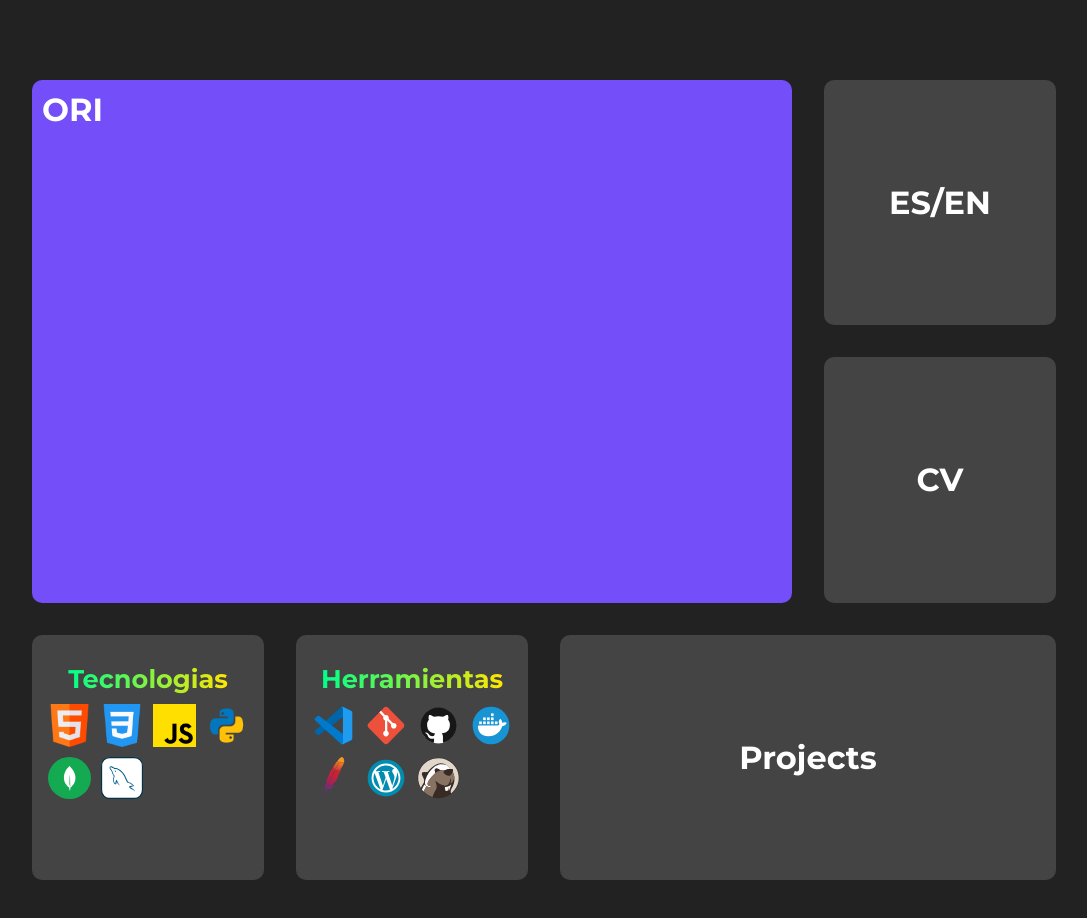
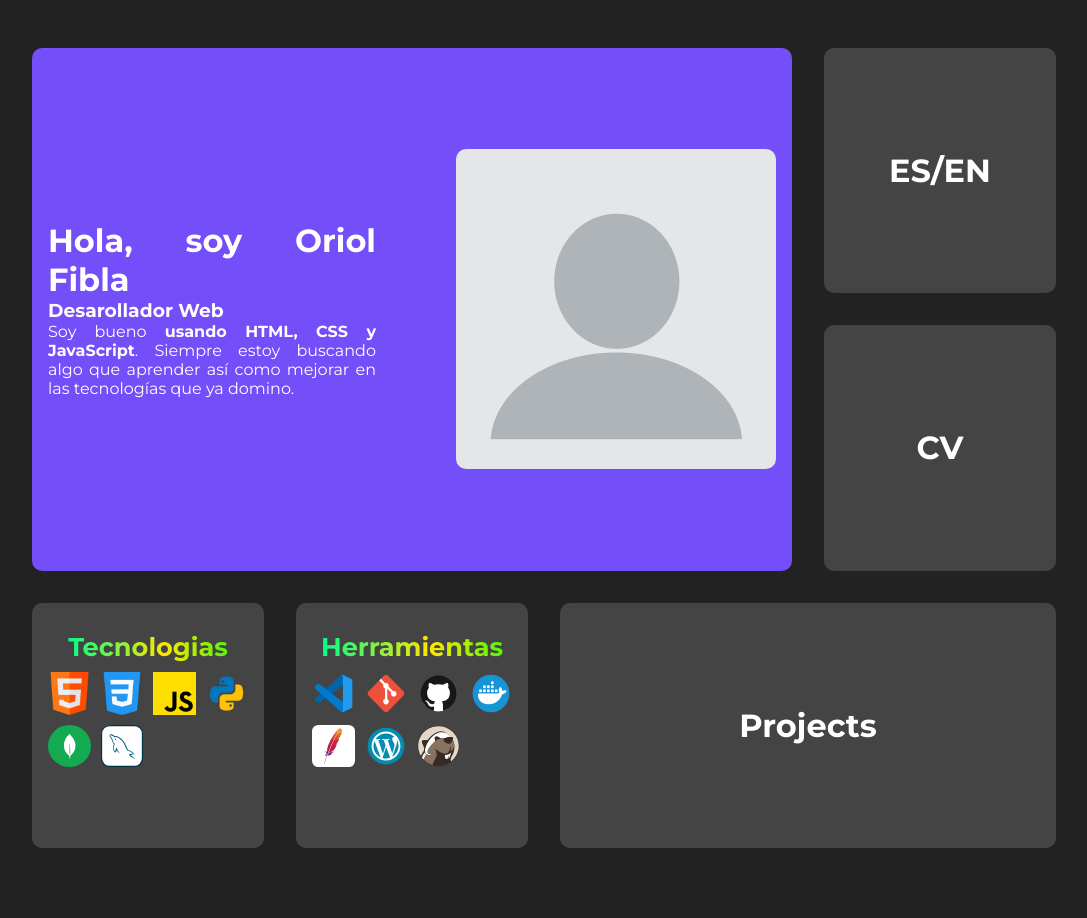
Before and after one commit to OriolFiblaSancho/OriolFiblaSancho.github.io, a plain HTML site: page index.html in a window 1280 px wide. Shown: the whole page, without its empty margins (128-1215 px from the left). Drawn offline with Linux system fonts and the light colour scheme; a web font is replaced by a local one.

Commit message:
Added animation in h2, main container half made and other style things

```diff
--- a/index.html
+++ b/index.html
@@ -10,9 +10,14 @@
     <link href="https://fonts.googleapis.com/css2?family=Markazi+Text:wght@400..700&family=Montserrat:ital,wght@0,100..900;1,100..900&display=swap" rel="stylesheet">
 </head>
 <body>
-    <div class="container" id="presentation">
-        <h1>ORI</h1>
-    </div>
+    <main>
+        <div id="text_profile">
+            <h1>Hola, soy Oriol Fibla</h1>
+            <h3>Desarollador Web</h2>
+            <p>Soy bueno <b>usando HTML, CSS y JavaScript</b>. Siempre estoy buscando algo que aprender así como mejorar en las tecnologías que ya domino.</p>
+        </div>
+        <img id="img_profile" src="assets/portfolio.webp" alt="profile_img" title="Oriol Fibla">
+    </main>
 
     <div class="container" id="es_en">
         <h1>ES/EN</h1>
@@ -52,7 +57,3 @@
     </div>
 </body>
 </html>
-
-<!-- Ideas
- Animacion del gradient de las letras
- -->
--- a/style.css
+++ b/style.css
@@ -10,6 +10,16 @@
     }
 }
 
+/* Keyframe para la animacion del gradient h2 */
+@keyframes gradientScroll {
+    0% {
+        background-position: 0% 50%; /* Comienza desde la izquierda */
+    }
+    100% {
+        background-position: 100% 50%; /* Termina en la derecha */
+    }
+}
+
 *{
     margin: 0;
     padding: 0;
@@ -18,7 +28,7 @@
 }
 
 body{
-    margin: 5em 10em 10em 10em;
+    margin: 3em 10em 10em 10em;
     background-color: #222;
     color: #fff;
     display: grid;
@@ -34,20 +44,29 @@ body{
 /* Todos los container son invisibles hasta que la animacion de carga se completa */
 .container{
     opacity: 0;
+    transition: 0.5s;
+}
+
+.container:hover{
+    box-shadow: 0 0 10px #a6ff00;
 }
 
 h2{
     text-align: center;
     margin-bottom: 0.4em;
     font-size: 1.6em;
-    background: linear-gradient(90deg, #00ff88, #ffe600);
+    background: linear-gradient(90deg, #00ff88, #ffe600,#00ff0d, #00ff88,#ffe600, #00ff0d);
+    background-size: 300%;
     -webkit-background-clip: text;
     -webkit-text-fill-color: transparent;
+    animation: gradientScroll 5s linear infinite;
 }
 
-#presentation{
-    grid-gap: 10px;
-    padding: 10px;
+/* Container MAIN ------------------*/
+main{
+    opacity: 0;
+    gap: 5em;
+    padding: 1em;
     background-color: #734EF9;
     border-radius: 10px;
     grid-column: 1 / 4;
@@ -55,6 +74,28 @@ h2{
 
     animation: slideDown 1s ease-out forwards;
     animation-delay: 0.1s;
+
+    display: flex;
+    flex-direction: row;
+    justify-content: center;
+    align-items: center;
+    text-align: justify;
+    hyphens: auto;
+}
+
+main img{
+    width: 50em;
+    height: 20em;
+    border-radius: 10px;
+    transition: 0.5s;
+}
+
+main:hover{
+    box-shadow: 0 0 13px #4916ff;
+}
+
+main img:hover{
+    transform: scale(1.03);
 }
 
 #es_en{
@@ -163,3 +204,9 @@ h2{
 #img_tools img:hover{
     transform: scale(1.1);
 }
+
+#apache_icon{
+    background-color: #fff;
+    border-radius: 15%;
+    padding: 0.2em;
+}
```
Also changed, not shown: assets/portfolio.webp (added).
